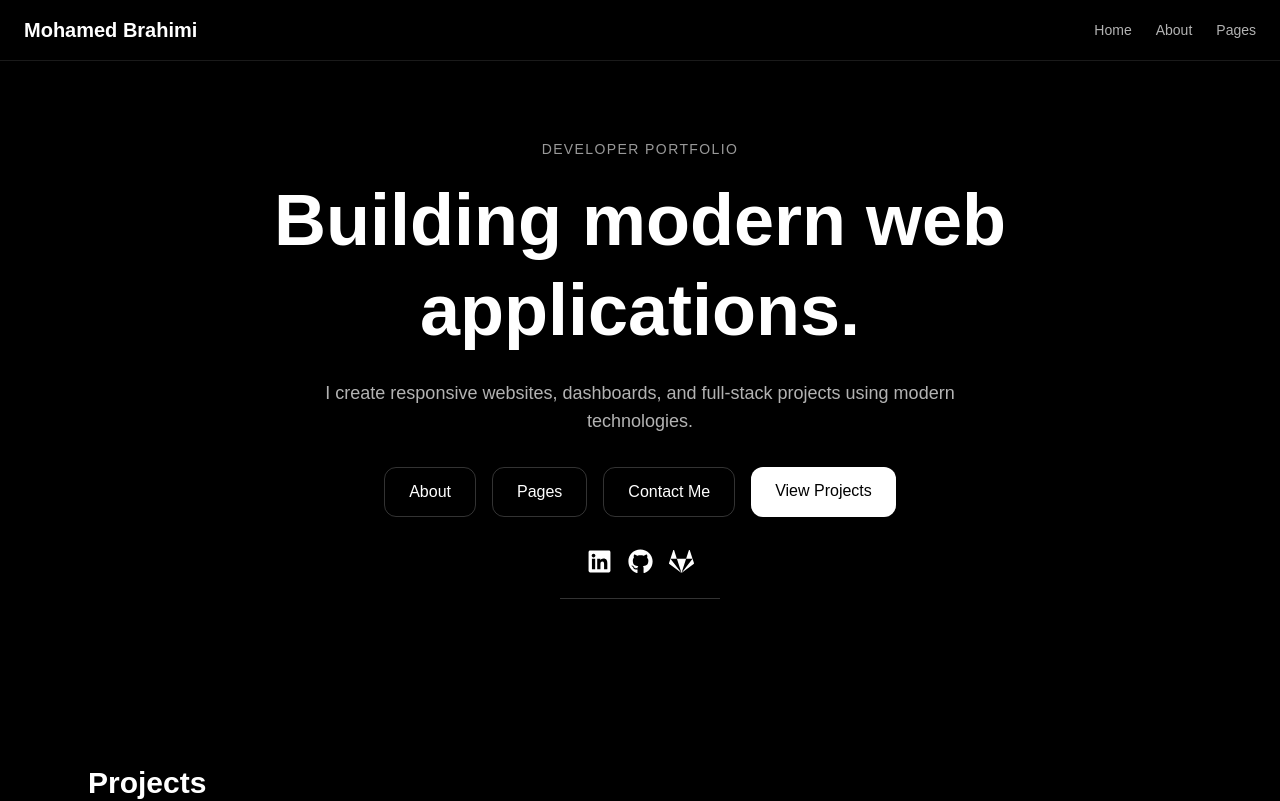
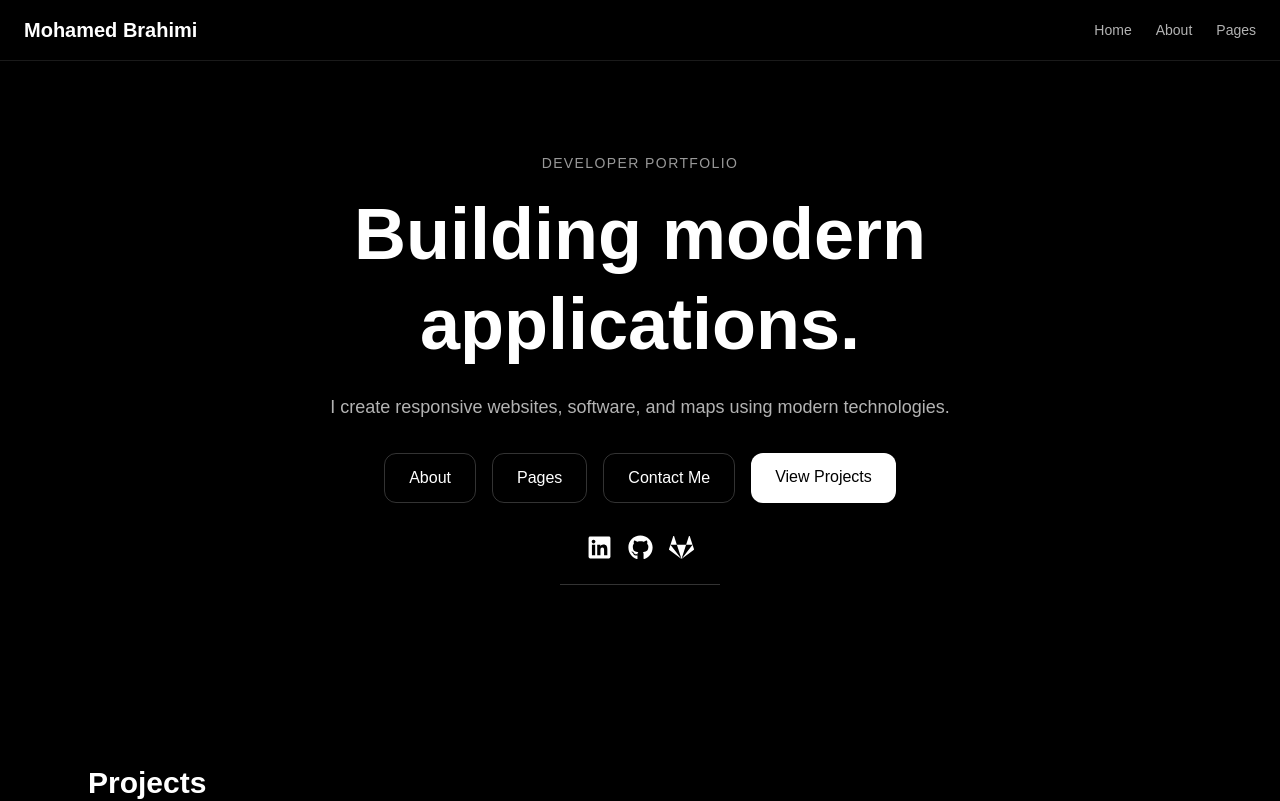
Before and after one commit to mbrahimi25/portfolio, a Next.js app: page / in a window 1280 px wide. Shown: the top 801 px of the page. Built offline with nearby package versions, Linux system fonts and the light colour scheme.

Commit message:
Updated Hero

```diff
--- a/src/sections/Hero.tsx
+++ b/src/sections/Hero.tsx
@@ -17,11 +17,11 @@ export default function Hero() {
       </p>
 
       <h1 className="max-w-4xl text-5xl font-bold leading-tight md:text-7xl">
-        Building modern web applications.
+        Building modern applications.
       </h1>
 
       <p className="mt-6 max-w-2xl text-lg text-white/70">
-        I create responsive websites, dashboards, and full-stack projects
+        I create responsive websites, software, and maps
         using modern technologies.
       </p>
       <motion.div
```
